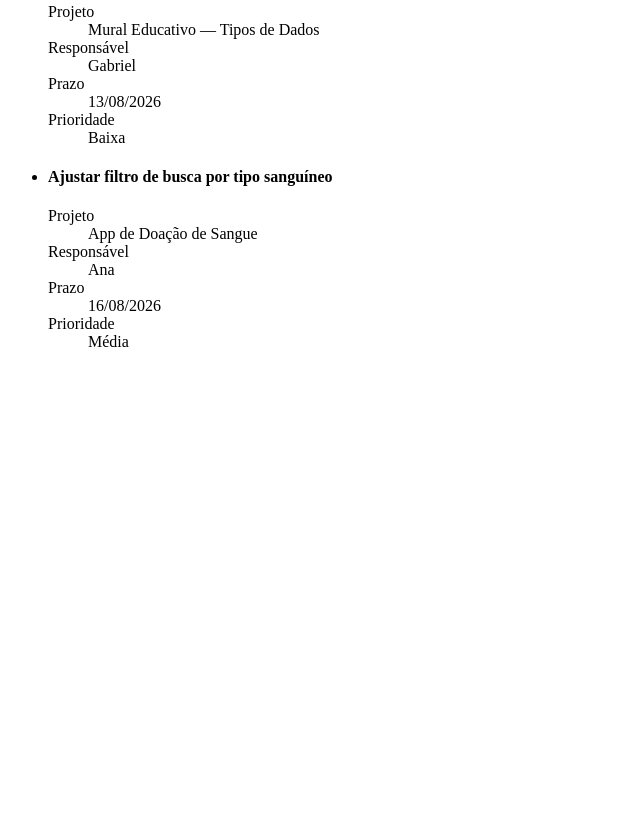
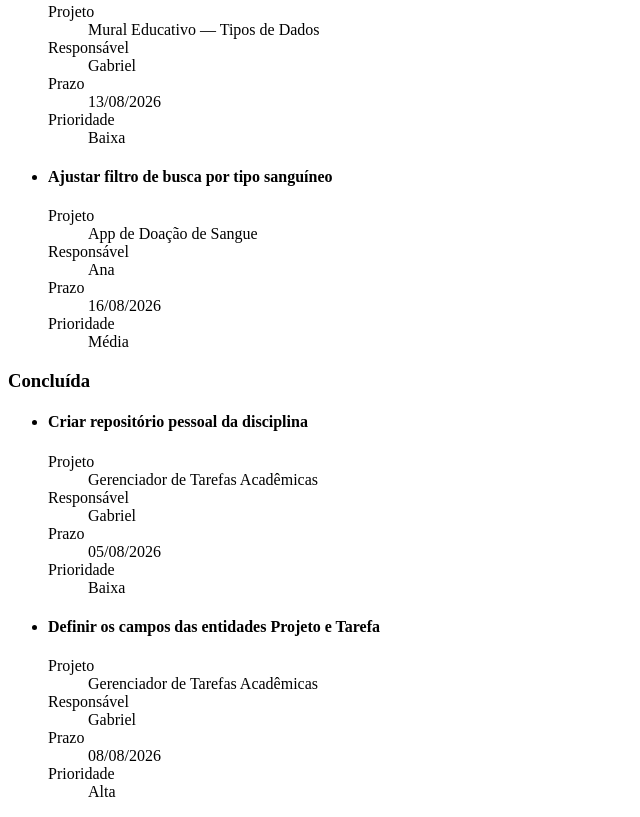
Before and after one commit to crispolas/DESENVOLVIMENTO-FRONT-END, a plain HTML site: page index.html in a window 1280 px wide. Shown: the part 1445-2262 px from the top of the page, without its empty margins (0-640 px from the left). Before the commit the page ends 1812 px from the top, so only its background shows below. Drawn offline with Linux system fonts and the light colour scheme.

Commit message:
Adiciona coluna Concluida

```diff
--- a/index.html
+++ b/index.html
@@ -154,6 +154,36 @@
         </ul>
       </section>
 
+      <section aria-labelledby="coluna-concluida-heading">
+        <h3 id="coluna-concluida-heading">Concluída</h3>
+        <ul>
+          <li>
+            <article>
+              <h4>Criar repositório pessoal da disciplina</h4>
+              <dl>
+                <dt>Projeto</dt><dd>Gerenciador de Tarefas Acadêmicas</dd>
+                <dt>Responsável</dt><dd>Gabriel</dd>
+                <dt>Prazo</dt><dd>05/08/2026</dd>
+                <dt>Prioridade</dt><dd>Baixa</dd>
+              </dl>
+            </article>
+          </li>
+          <li>
+            <article>
+              <h4>Definir os campos das entidades Projeto e Tarefa</h4>
+              <dl>
+                <dt>Projeto</dt><dd>Gerenciador de Tarefas Acadêmicas</dd>
+                <dt>Responsável</dt><dd>Gabriel</dd>
+                <dt>Prazo</dt><dd>08/08/2026</dd>
+                <dt>Prioridade</dt><dd>Alta</dd>
+              </dl>
+            </article>
+          </li>
+        </ul>
+      </section>
+
+    </section>
+
     </section>
 </main>
 </body>
```
